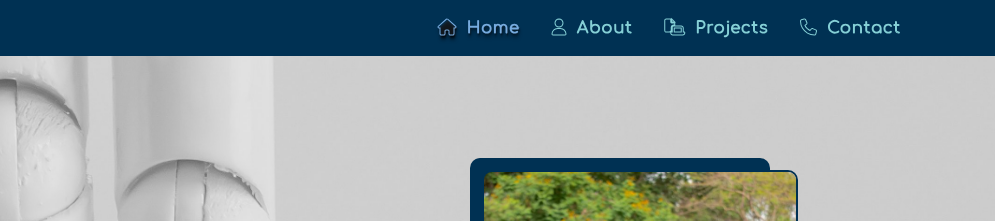
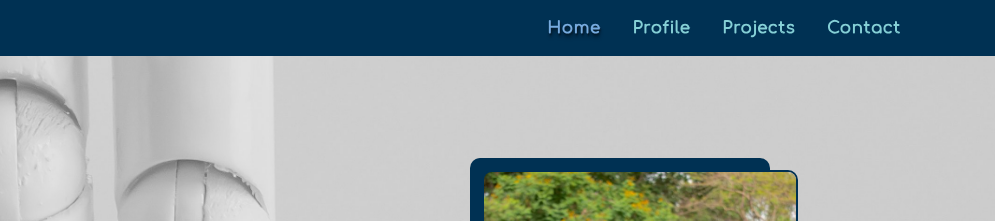
Before and after one commit to otubrempong/My_website, a plain HTML site: page index.html in a window 1280 px wide. Shown: the top 221 px of the page, 285-1280 px from the left. Drawn offline with Linux system fonts and the light colour scheme; a web font is replaced by a local one.

Commit message:
Update index.html

```diff
--- a/index.html
+++ b/index.html
@@ -53,23 +53,27 @@
             <ul class="navbar-nav ms-auto mb-2 mb-lg-0">
               <li class="nav-item">
                 <a class="nav-link mx-2 active" aria-current="page" href="#home"
-                  ><i class="fa-solid fa-house links"></i>Home</a
+                  >Home</a
                 >
+<!--                 <i class="fa-solid fa-house links"></i> -->
               </li>
               <li class="nav-item">
                 <a class="nav-link mx-2" href="#about"
-                  ><i class="fa-solid fa-user links"></i>About</a
+                  >Profile</a
                 >
+<!--                 <i class="fa-solid fa-user links"></i> -->
               </li>
               <li class="nav-item">
                 <a class="nav-link mx-2" href="#projects"
-                  ><i class="fa-solid fa-laptop-file links"></i>Projects</a
+                  >Projects</a
                 >
+<!--                 <i class="fa-solid fa-laptop-file links"></i> -->
               </li>
               <li class="nav-item">
                 <a class="nav-link mx-2" href="#contacts"
-                  ><i class="fa-solid fa-phone links"></i>Contact</a
+                  >Contact</a
                 >
+<!--                 <i class="fa-solid fa-phone links"></i> -->
               </li>
             </ul>
           </div>
```
